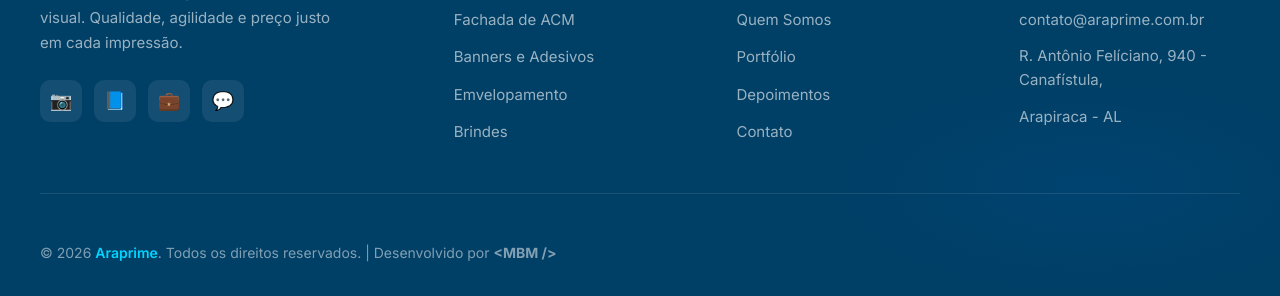
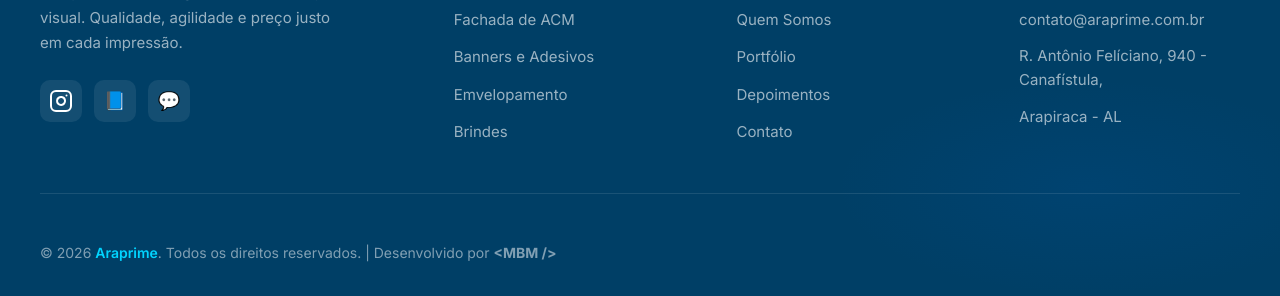
Before and after one commit to marcelllombm/arte3d, a plain HTML site: page index.html in a window 1280 px wide. Shown: the part 8857-9153 px from the top of the page. Drawn offline with Linux system fonts and the light colour scheme.

Commit message:
Substitui emoji por ícone SVG do Instagram

```diff
--- a/index.html
+++ b/index.html
@@ -676,9 +676,10 @@
                             impressão.
                         </p>
                         <div class="footer-social">
-                            <a href="#" class="footer-social-link" aria-label="Instagram">📷</a>
+                            <a href="#" class="footer-social-link" aria-label="Instagram">
+                                <svg xmlns="http://www.w3.org/2000/svg" width="24" height="24" viewBox="0 0 24 24" fill="none" stroke="currentColor" stroke-width="2" stroke-linecap="round" stroke-linejoin="round"><rect x="2" y="2" width="20" height="20" rx="5" ry="5"></rect><path d="M16 11.37A4 4 0 1 1 12.63 8 4 4 0 0 1 16 11.37z"></path><line x1="17.5" y1="6.5" x2="17.51" y2="6.5"></line></svg>
+                            </a>
                             <a href="#" class="footer-social-link" aria-label="Facebook">📘</a>
-                            <a href="#" class="footer-social-link" aria-label="LinkedIn">💼</a>
                             <a href="#" class="footer-social-link" aria-label="WhatsApp">💬</a>
                         </div>
                     </div>
```
